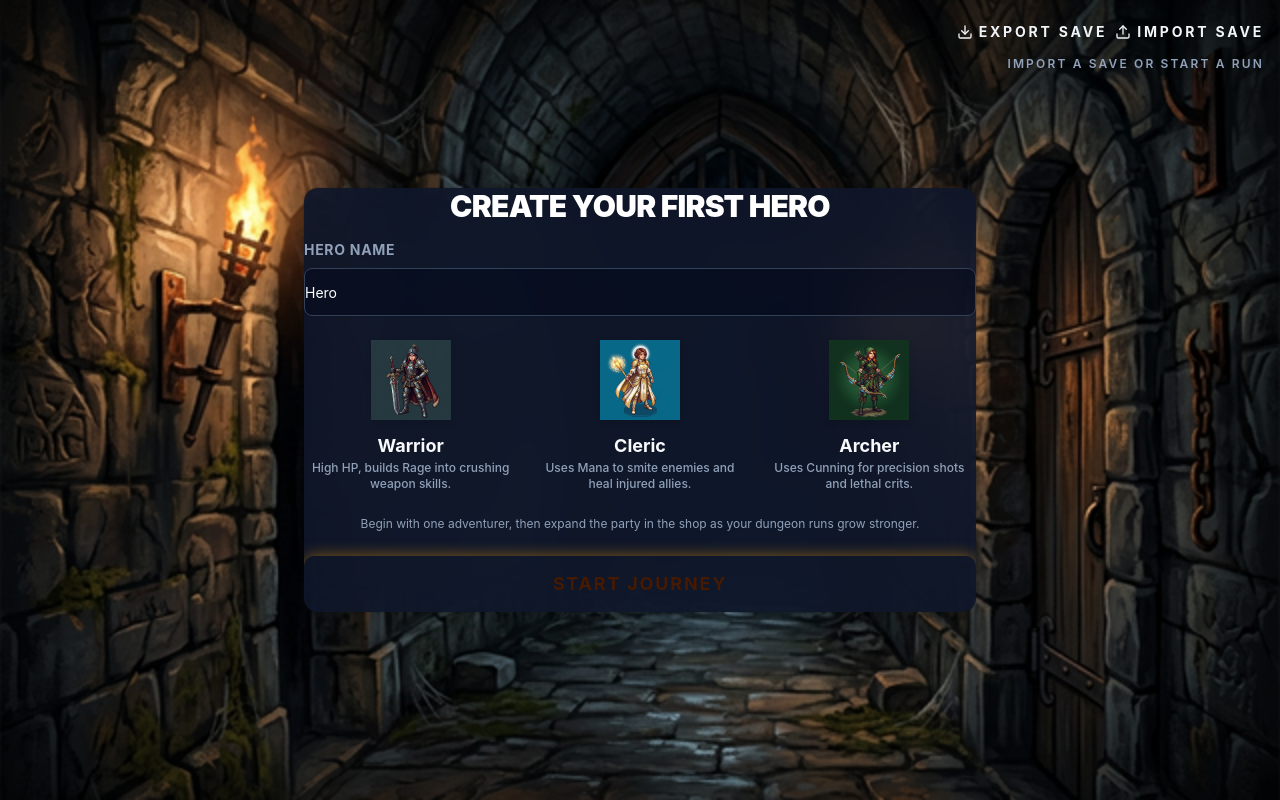
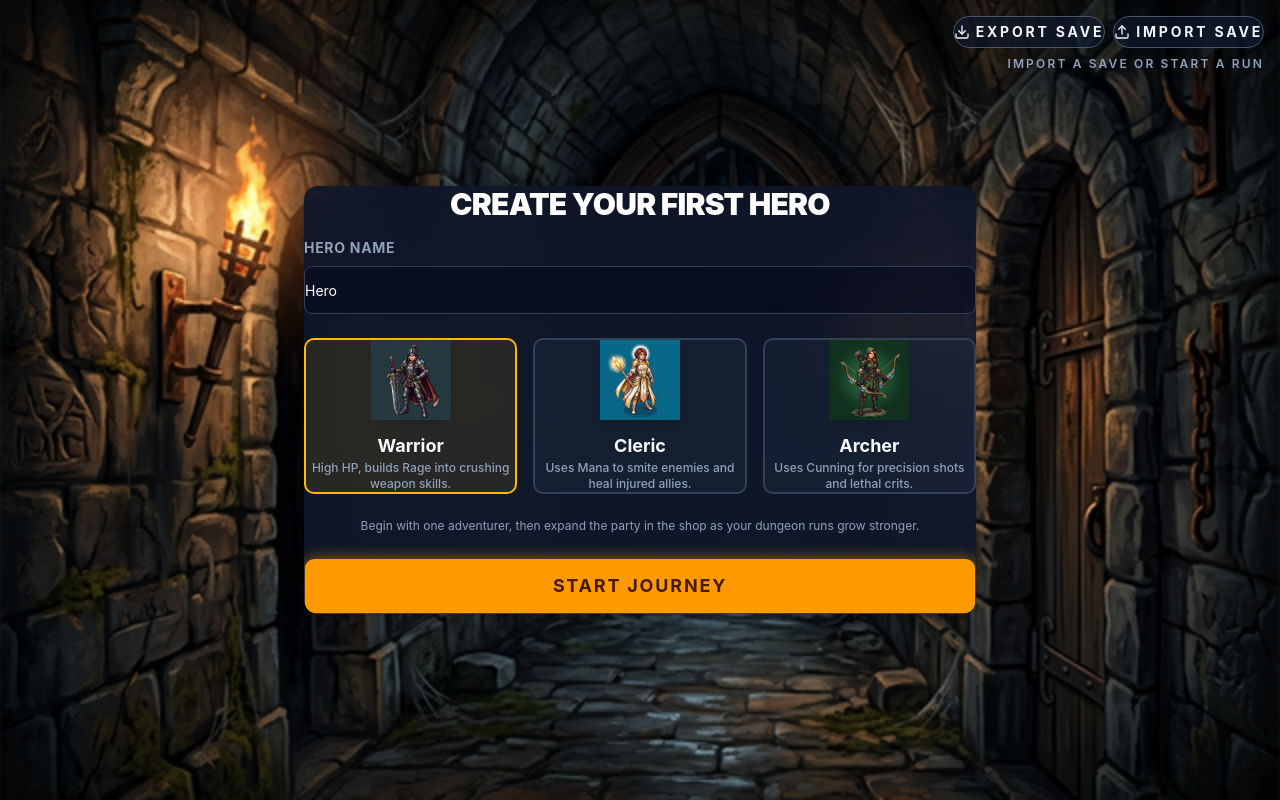
Before and after one commit to deadronos/idle-dungeon-crawler, a React (Vite) app: page / in a window 1280 px wide. Built offline with nearby package versions, Linux system fonts and the light colour scheme.

Commit message:
fix: restore upgrade button styling
Co-authored-by: deadronos <191717424+deadronos@users.noreply.github.com>

```diff
--- a/src/index.css
+++ b/src/index.css
@@ -120,20 +120,7 @@ body {
   user-select: none;
 }
 
-button {
-  font-family: inherit;
-  cursor: pointer;
-  border: none;
-  background: none;
-  outline: none;
-}
-
-button:disabled {
-  cursor: not-allowed;
-  opacity: 0.5;
-}
-
-/* All generic UI logic has been stripped to favor inline Tailwind Utility Classes and Shadcn Configuration */
+ /* All generic UI logic has been stripped to favor inline Tailwind Utility Classes and Shadcn Configuration */
 
 :root {
   --background: oklch(1 0 0);
```
Also changed, not shown: 2 other files (tests, documents, lock files or other folders).
